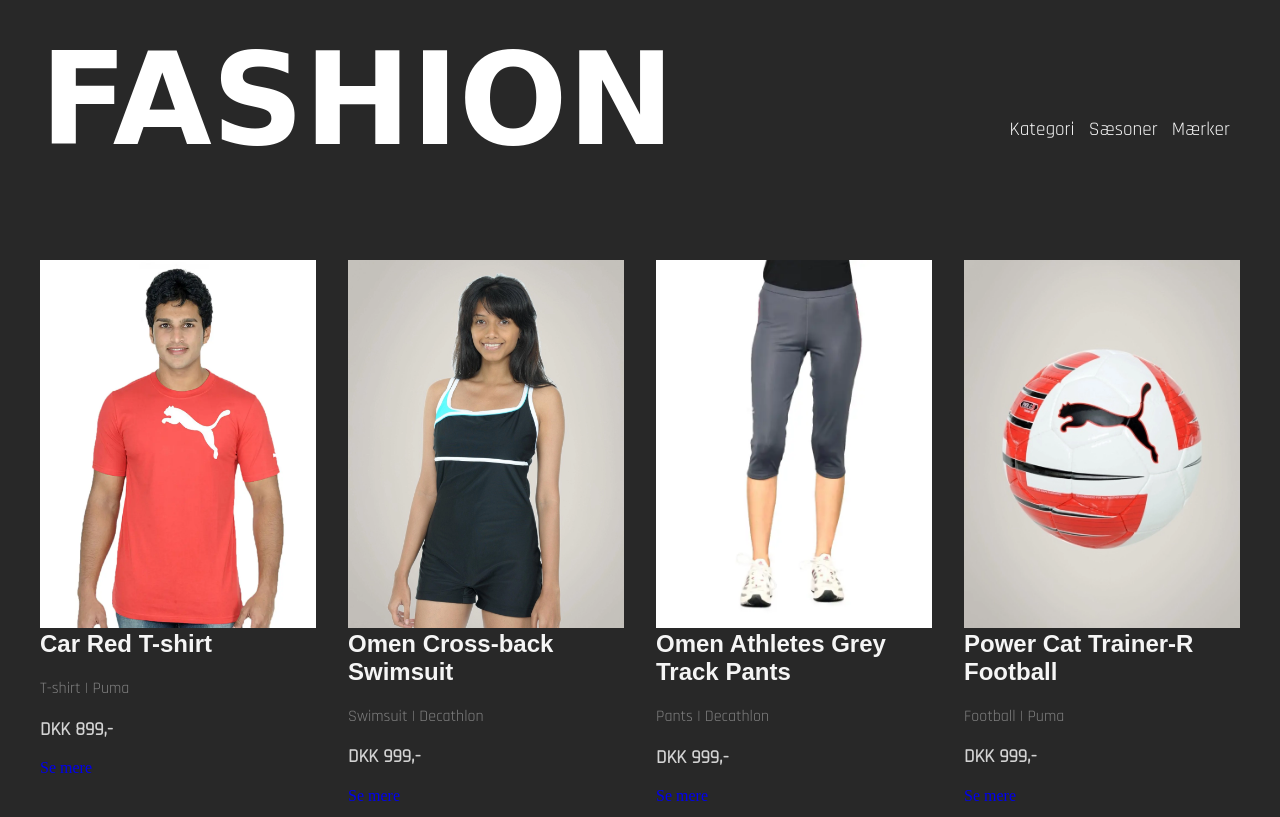
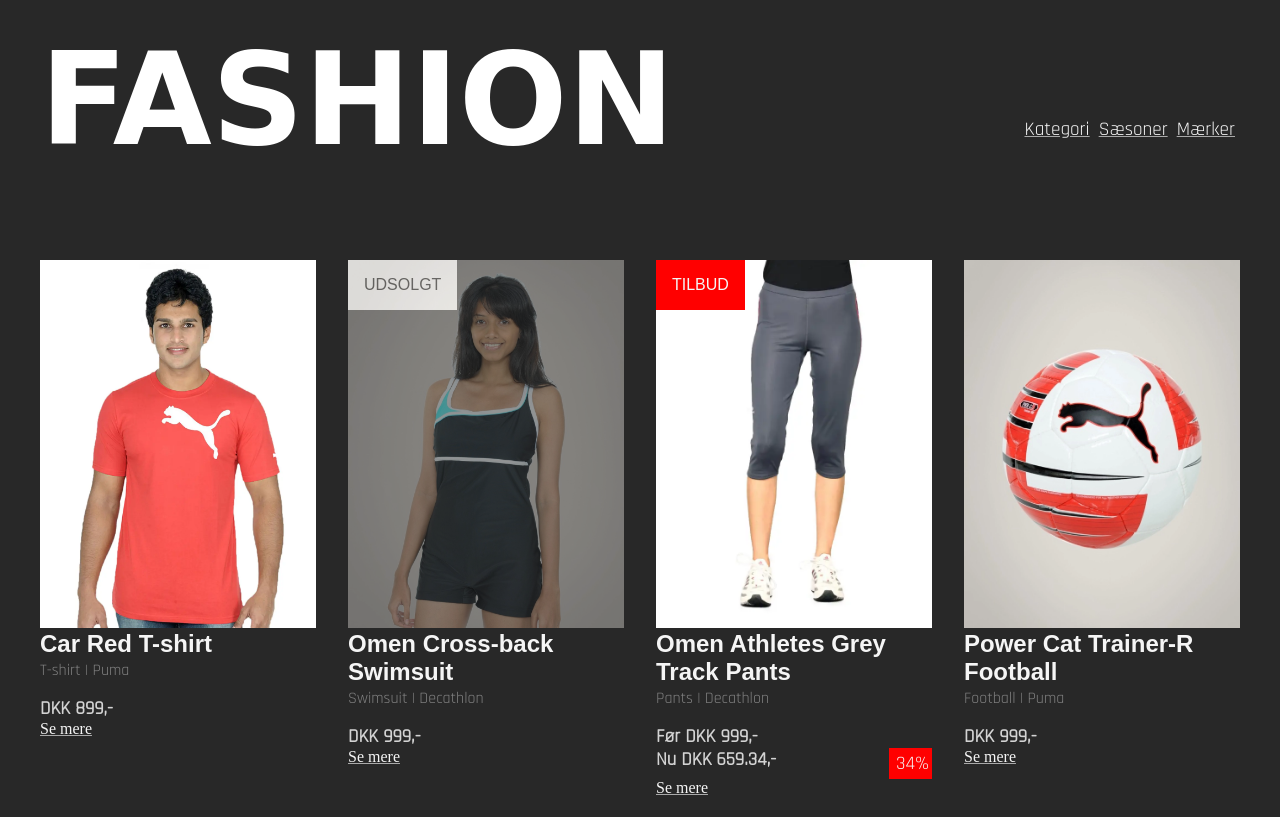
Before and after one commit to Caro0204/07.01.01_statisk_site, a plain HTML site: page produktliste.html in a window 1280 px wide. Drawn offline with Linux system fonts and the light colour scheme; a web font is replaced by a local one.

Commit message:
font, udsolgt, tilbud

```diff
--- a/produktliste.html
+++ b/produktliste.html
@@ -31,18 +31,24 @@
             <h3>DKK 899,-</h3>
             <a href="produkt.html">Se mere</a>
         </article>
-        <article>
+        <article class="udsolgt">
             <img src="billeder/1580.webp" alt="swimsuit">
             <h2>Omen Cross-back Swimsuit</h2>
             <p>Swimsuit | Decathlon</p>
             <h3>DKK 999,-</h3>
             <a href="produkt.html">Se mere</a>
         </article>
-        <article>
+        <article class="tilbudpris">
             <img src="billeder/1573.webp" alt="pants">
             <h2>Omen Athletes Grey Track Pants</h2>
             <p>Pants | Decathlon</p>
-            <h3>DKK 999,-</h3>
+            <h3>Før DKK 999,-</h3>
+            <div class="tilbud">
+                <h3>Nu DKK 659.34,-</h3>
+                <div>
+                    <p>34%</p>
+                </div>
+            </div>
             <a href="produkt.html">Se mere</a>
         </article>
         <article>
--- a/style.css
+++ b/style.css
@@ -11,6 +11,7 @@ body {
   display: grid;
   grid-template-columns: repeat(auto-fill, minmax(150px, 276px));
   gap: 2rem;
+  margin-bottom: 20px;
 }
 .produktliste article {
   display: flex;
@@ -30,6 +31,7 @@ h1 {
   color: white;
   padding-top: 20px;
 }
+
 .shadow {
   text-shadow: 70px 60px 70px #ff0000, /* Red shadow */ -70px -3px 70px #00ff00, /* Green shadow */ 70px -10px 70px #0000ff, /* Blue shadow */ -70px 90px 70px #ffff00, /* Yellow shadow */ -30px 10px 70px khaki;
 }
@@ -41,6 +43,7 @@ h2 {
 h3 {
   color: lightgray;
   font-family: "Rajdhani", sans-serif;
+  margin: 0;
 }
 
 h4 {
@@ -52,18 +55,45 @@ h4 {
 p {
   color: gray;
   font-family: "Rajdhani", sans-serif;
-  margin: 0;
+  margin-top: -18px;
+}
+dl {
+  color: lightgray;
 }
 a {
   text-decoration: none;
 }
+dd,
+dt {
+  font-family: Arial, Helvetica, sans-serif;
+  padding: 2px;
+}
+dd {
+  padding-bottom: 20px;
+  margin: 0;
+}
+article a {
+  color: whitesmoke;
+  text-decoration: underline darkgrey;
+}
 nav a {
   color: whitesmoke;
   font-family: "Rajdhani", sans-serif;
-  margin-right: 10px;
+  margin-right: 5px;
   font-size: 1.2rem;
+  text-decoration: underline darkgray;
 }
-
+.info h3 {
+  font-size: 2rem;
+  margin-bottom: 110px;
+}
+.info .text {
+  font-size: 3rem;
+}
+.info p {
+  font-size: 1.5rem;
+  margin-top: -35px;
+}
 .kategoriliste {
   display: grid;
   grid-template-columns: repeat(3, 1fr);
@@ -80,6 +110,54 @@ nav a {
   font-size: 1.5rem;
 }
 
+.strball {
+  width: 75%;
+  margin-bottom: 20px;
+}
+.grid1_1 {
+  display: grid;
+  grid-template-columns: 1fr 1fr;
+  gap: 10px;
+}
+.tilbud {
+  display: grid;
+  grid-template-columns: 1fr 1fr;
+  gap: 10px;
+}
+
+.tilbud p {
+  text-align: end;
+  background-color: red;
+  padding: 0.2rem;
+  color: whitesmoke;
+  margin: 0;
+  padding-left: 7px;
+  margin-left: 96px;
+  font-size: 19px;
+}
+article.udsolgt::before {
+  content: "UDSOLGT";
+  position: absolute;
+  background: whitesmoke;
+  color: black;
+  padding: 1rem;
+  font-family: Arial, Helvetica, sans-serif;
+  text-decoration: solid;
+}
+
+article.tilbudpris::before {
+  content: "TILBUD";
+  position: absolute;
+  background: red;
+  color: whitesmoke;
+  padding: 1rem;
+  font-family: Arial, Helvetica, sans-serif;
+  text-decoration: solid;
+}
+
+article.udsolgt img {
+  opacity: 0.5;
+}
 /* header */
 
 @media (min-width: 700px) {
```
Also changed, not shown: produkt.html (+29 -1 lines).
